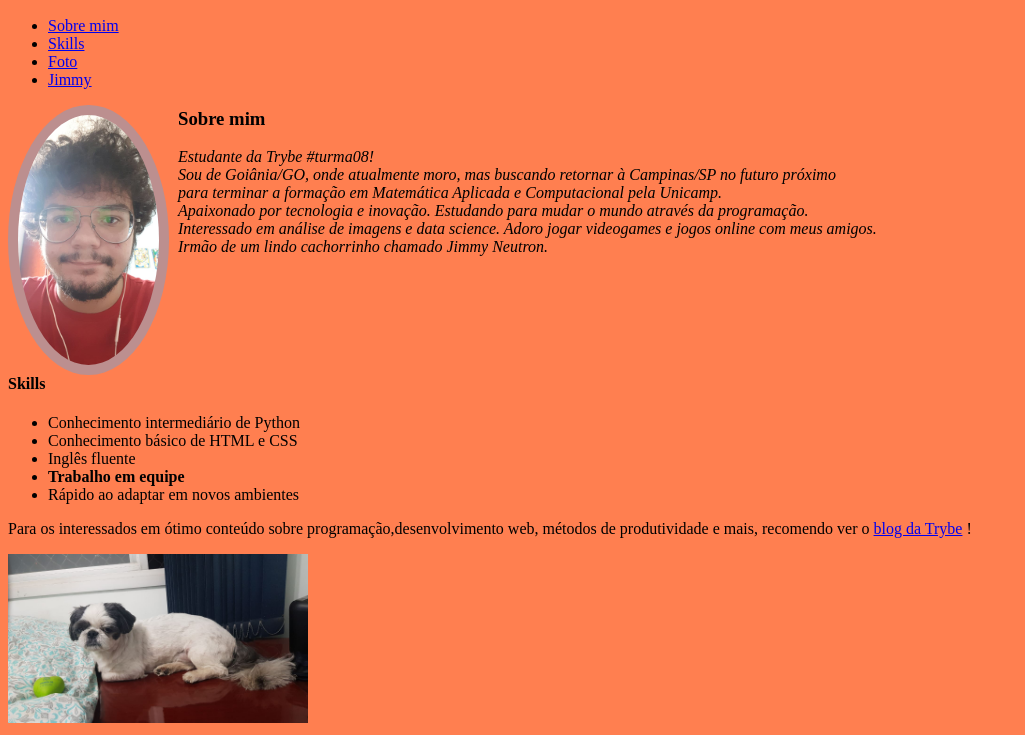
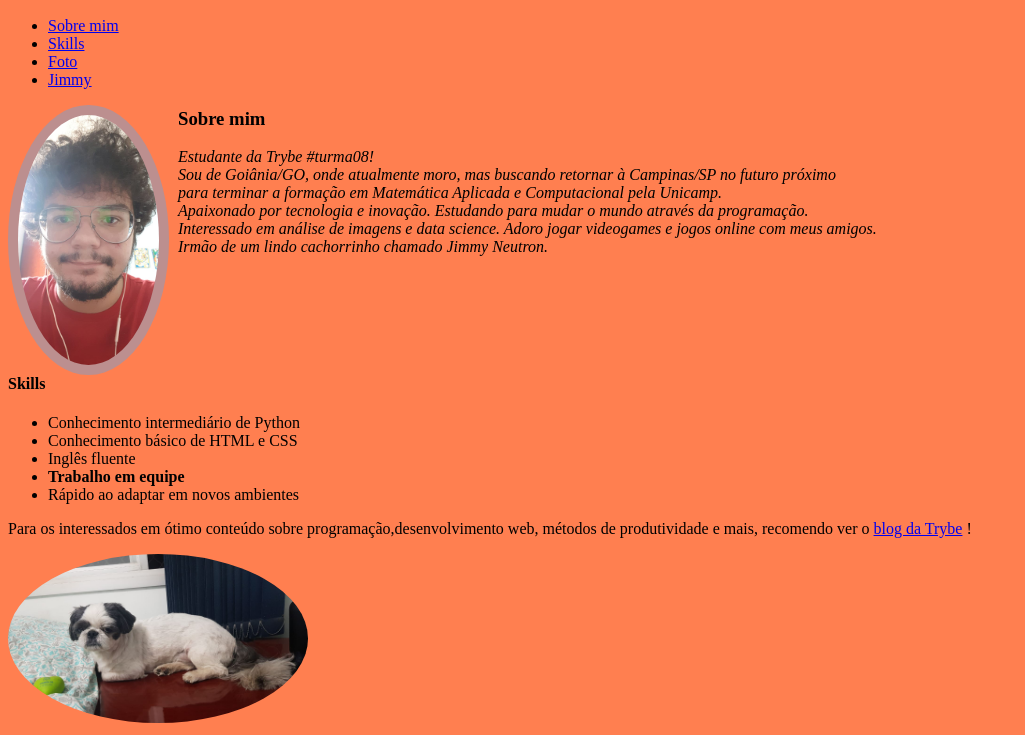
Before and after one commit to gsantana-TRYBE/Portfolio, a plain HTML site: page index.html in a window 1280 px wide. Shown: the part 110-845 px from the top of the page, without its empty margins (0-1025 px from the left). Drawn offline with Linux system fonts and the light colour scheme.

Commit message:
Estilização do portfólio feita no dia 20 de outubro de 2020

```diff
--- a/style.css
+++ b/style.css
@@ -20,3 +20,6 @@ h1{
 #skills{
     clear:both;
 }
+#jimmy{
+    border-radius: 50%;
+}
```
